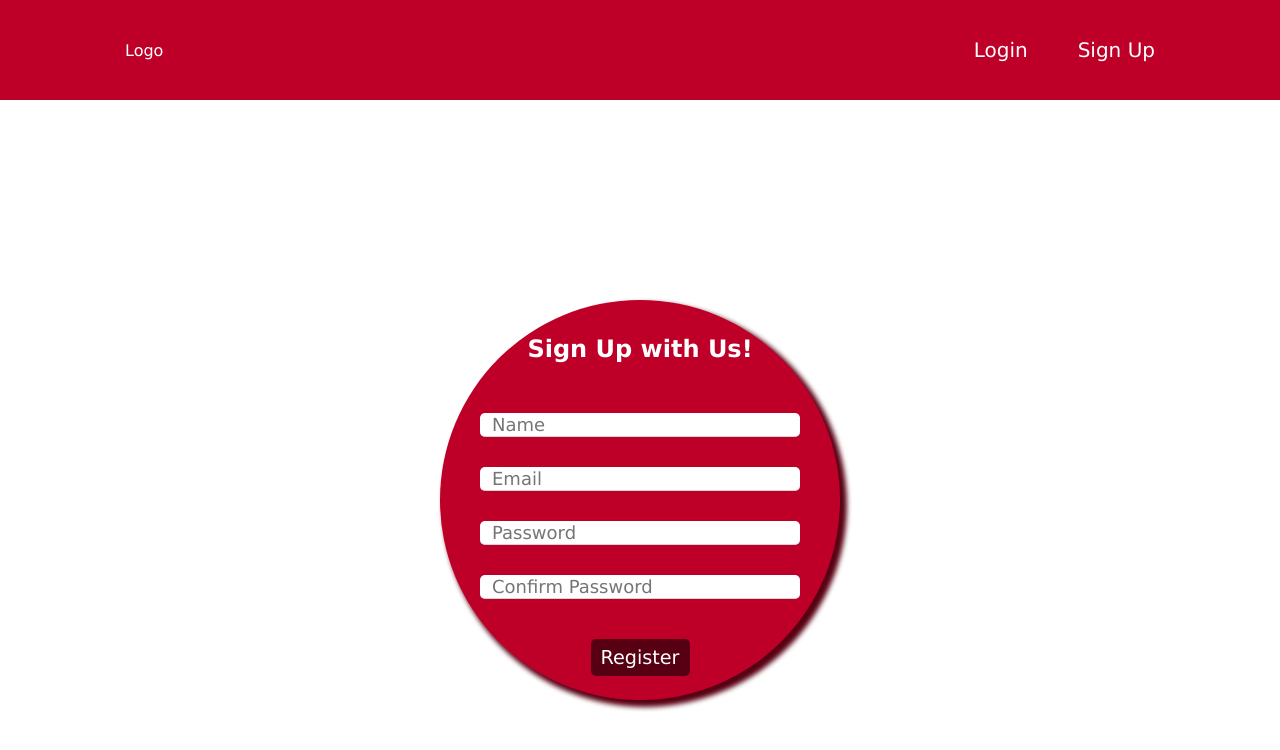
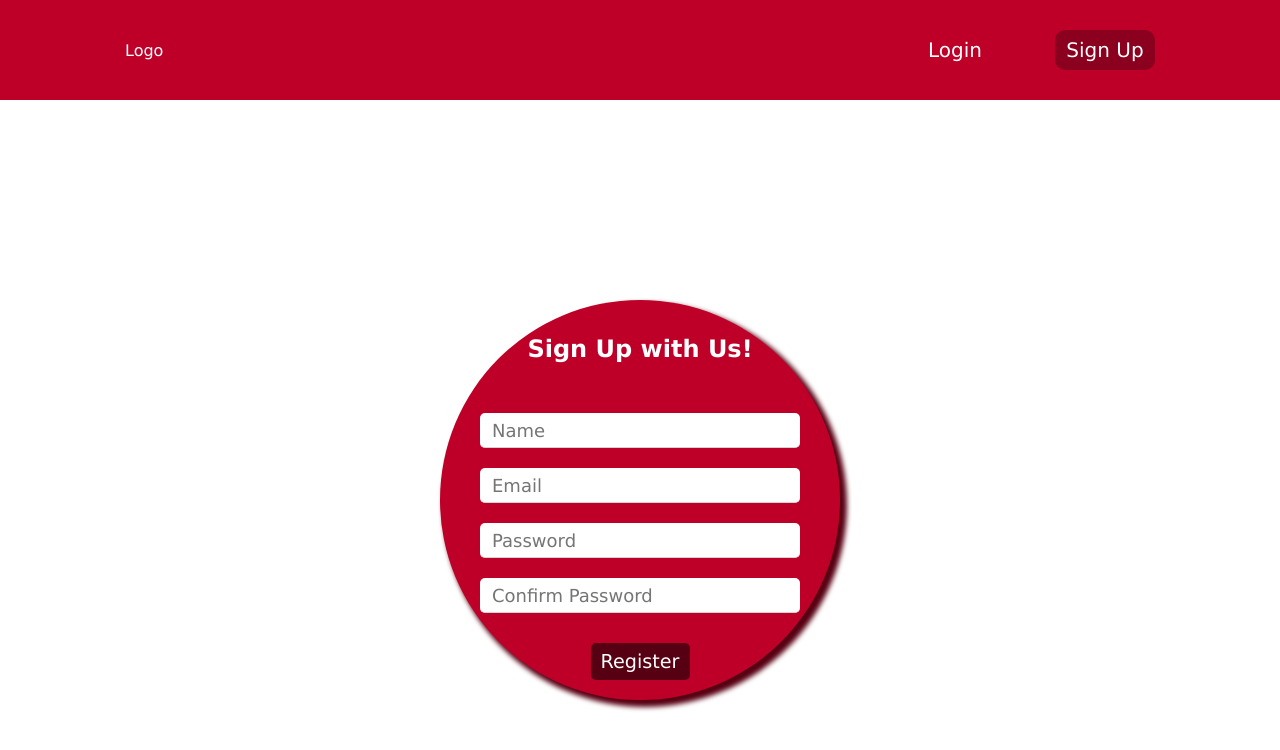
Before and after one commit to daranguizt/proyecto-escalab-react, a React (Create React App) app: page /auth/register in a window 1280 px wide. Shown: the top 750 px of the page. Built offline with nearby package versions, Linux system fonts and the light colour scheme; no server answers.

Commit message:
header + login/register almost ready

```diff
--- a/public/index.html
+++ b/public/index.html
@@ -24,6 +24,10 @@
       work correctly both with client-side routing and a non-root public URL.
       Learn how to configure a non-root public URL by running `npm run build`.
     -->
+    <link
+      rel="stylesheet"
+      href="https://cdnjs.cloudflare.com/ajax/libs/animate.css/4.1.1/animate.min.css"
+    />
     <title>React App</title>
   </head>
   <body>
--- a/src/actions/auth.js
+++ b/src/actions/auth.js
@@ -1,26 +1,59 @@
 import { firebase } from "../firebase/firebaseConfig";
 import { types } from "../types/types";
+import Swal from "sweetalert2";
 
 export const startLogin = (email, password) => {
-    return async (dispatch) => {
-        const user = await firebase.auth().signInWithEmailAndPassword(email, password);
-        console.log(user);
+  return async (dispatch) => {
+    try {
+      const {user} = await firebase
+        .auth()
+        .signInWithEmailAndPassword(email, password);
+
+      dispatch(authLogin(user));
+
+    } catch (err) {
+      Swal.fire({
+        icon: "error",
+        title: "Error",
+        text: err.message,
+      });
     }
-}
+  };
+};
 
-export const startRegister = ({name, email, password}) => {
-    return async (dispatch) => {
-        const {user} = await firebase.auth().createUserWithEmailAndPassword(email, password);
-        await user.updateProfile({displayName: name});
-        console.log(user);
+export const startRegister = ({ name, email, password }) => {
+  return async (dispatch) => {
+    try {
+      const { user } = await firebase
+        .auth()
+        .createUserWithEmailAndPassword(email, password);
+      await user.updateProfile({ displayName: name });
+      console.log(user);
+    } catch (err) {
+      Swal.fire({
+        icon: "error",
+        title: "Error",
+        text: err.message,
+      });
     }
+  };
+};
+
+export const startLogout = () => {
+  return async (dispatch) => {
+    await firebase.auth().signOut();
+    dispatch(authLogout());
+  }
 }
 
 export const authLogin = (user) => ({
-    type: types.authLogin,
-    payload: user
+  type: types.authLogin,
+  payload: {
+    uid: user.uid,
+    displayName: user.displayName
+  },
 });
 
 export const authLogout = () => ({
-    type: types.authLogout
+  type: types.authLogout,
 });
--- a/src/assets/styles/components/_auth.scss
+++ b/src/assets/styles/components/_auth.scss
@@ -28,7 +28,7 @@
     }
 
     input, button{
-        margin-bottom: 30px;
+        margin-bottom: 20px;
     }
 
 }
@@ -48,7 +48,7 @@
     text-indent: 10px;
 
 
-    transition: border-bottom .3s ease;
+    transition: border-bottom .5s ease;
 
     &:focus{
         border-bottom: 1px solid $primary;
--- a/src/assets/styles/components/_buttons.scss
+++ b/src/assets/styles/components/_buttons.scss
@@ -14,6 +14,7 @@
 
   &:hover {
     background-color: darken($color: $primary, $amount: 20);
+    border-radius: 10px;
   }
 }
 
--- a/src/assets/styles/components/_header.scss
+++ b/src/assets/styles/components/_header.scss
@@ -9,8 +9,8 @@
   height: 100px;
 }
 
-.header__navbar-logo{
-    margin-left: 50px;
+.header__navbar-logo {
+  margin-left: 50px;
 }
 
 .header__navbar-list {
@@ -20,10 +20,53 @@
   list-style-type: none;
   align-items: center;
 
-  .header__navbar-list-item{
-      text-decoration: none;
-      outline: 0;
-      margin-right: 50px;
+  .header__navbar-list-item {
+    text-decoration: none;
+    outline: 0;
+    margin-right: 50px;
+    font-size: 20px;
+
+    button {
       font-size: 20px;
+      width: 100px;
+      height: 40px;
+    }
   }
 }
+
+.header__user-nav {
+  display: flex;
+  align-items: center;
+}
+
+.header__user-avatar {
+  width: 75px;
+  height: 75px;
+  margin-left: 25px;
+  cursor: pointer;
+}
+
+.header__user-menu {
+  position: absolute;
+  list-style: none;
+  display: inline-block;
+  margin: 0;
+  padding: 0;
+  right: 75px-12.5px;
+  color: $secondary;
+
+  li {
+    background-color: $primary;
+    border-radius: 15px;
+    margin-top: 10px;
+    width: 100px;
+    height: 30px;
+    text-align: center;
+    cursor: pointer;
+  }
+}
+
+.active {
+  background-color: darken($color: $primary, $amount: 10) !important;
+  border-radius: 10px;
+}
--- a/src/components/auth/LoginScreen.jsx
+++ b/src/components/auth/LoginScreen.jsx
@@ -7,7 +7,7 @@ export const LoginScreen = () => {
   const dispatch = useDispatch();
   const initialState = {
     email: "eli@hehe.net",
-    password: "elipipi",
+    password: "elieli",
   };
   const [formValues, handleInputChange] = useForm(initialState);
 
@@ -18,7 +18,7 @@ export const LoginScreen = () => {
   };
 
   return (
-    <div className="auth__screen">
+    <div className="auth__screen ">
       <form onSubmit={handleSubmit} className="auth__box">
         <h2>Login</h2>
         <input
@@ -37,7 +37,7 @@ export const LoginScreen = () => {
           value={password}
           placeholder="Password"
         />
-        <button type="submit" className="btn btn-primary">
+        <button type="submit" className="btn btn-primary" id="loginButton">
           Login
         </button>
 
--- a/src/components/common/Header.jsx
+++ b/src/components/common/Header.jsx
@@ -1,14 +1,63 @@
-import React from 'react'
+import React, { useState } from "react";
+import { useDispatch, useSelector } from "react-redux";
+import { NavLink } from "react-router-dom";
+import { authLogout, startLogout } from "../../actions/auth";
+import avatar from "../../assets/img/avatar.svg";
 
 export const Header = () => {
-    return (
-        <nav className="header__navbar">
-            <div className="header__navbar-logo">Logo</div>
-            <ul className="header__navbar-list">
+  const dispatch = useDispatch();
+  const [displayMenu, setdisplayMenu] = useState(false);
+  const { user } = useSelector((state) => state.auth);
 
-                <li className="header__navbar-list-item">Login</li>
-                <li className="header__navbar-list-item">Sign Up</li>
-            </ul>
-        </nav>
-    )
-}
+  const handleDisplayMenu = () => {
+    setdisplayMenu(!displayMenu);
+  };
+
+  const handleLogout = () => {
+    dispatch(startLogout());
+    setdisplayMenu(false);
+  };
+
+  return (
+    <div>
+      <nav className="header__navbar ">
+        <div className="header__navbar-logo">Logo</div>
+        {!user?.uid ? (
+          <ul className="header__navbar-list animate__animated animate__fadeIn">
+            <NavLink
+              className="header__navbar-list-item "
+              to="/auth/login"
+              activeClassName="active"
+            >
+              <button className="btn ">Login</button>
+            </NavLink>
+            <NavLink
+              className="header__navbar-list-item"
+              to="/auth/register"
+              activeClassName="active"
+            >
+              <button className="btn ">Sign Up</button>
+            </NavLink>
+          </ul>
+        ) : (
+          <div className="header__user-nav animate__animated animate__fadeIn">
+            <span>{user.displayName}</span>
+            <img
+              onClick={handleDisplayMenu}
+              className="header__user-avatar"
+              src={avatar}
+              alt="avatar"
+            ></img>
+          </div>
+        )}
+      </nav>
+      {displayMenu && (
+        <ul className="header__user-menu animate__animated animate__fadeInDown animate__faster">
+          <li>Profile</li>
+          <li>Settings</li>
+          <li onClick={handleLogout}>Logout</li>
+        </ul>
+      )}
+    </div>
+  );
+};
--- a/src/routers/AppRouter.jsx
+++ b/src/routers/AppRouter.jsx
@@ -1,27 +1,52 @@
-import { BrowserRouter as Router, Route, Switch } from "react-router-dom";
+import { BrowserRouter as Router, Switch } from "react-router-dom";
+import { useEffect, useState } from "react";
+import { useDispatch } from "react-redux";
+import {firebase} from '../firebase/firebaseConfig';
 import { PublicRoute } from "./PublicRoute";
 import { PrivateRoute } from "./PrivateRoute";
 import { MainScreen } from "../components/main/MainScreen";
 import { AuthRouter } from "./AuthRouter";
 import {Header} from '../components/common/Header';
+import { authLogin, startLogin } from "../actions/auth";
 
 export const AppRouter = () => {
+  const [checking, setChecking] = useState(true);
+  const [isLoggedIn, setIsLoggedIn] = useState(false);
+  const dispatch = useDispatch();
+  useEffect(() => {
+    firebase.auth().onAuthStateChanged((user) => {
+      if (user?.uid) {
+        dispatch(authLogin(user));
+        setIsLoggedIn(true);
+
+      } else {
+        setIsLoggedIn(false);
+      }
+
+      setChecking(false);
+    });
+  }, [dispatch, setChecking]);
+
+  if (checking) {
+    return <h1>Please wait...</h1>;
+  }
+
   return (
     <Router>
       <Header />
       <Switch>
         <PublicRoute
           path="/auth"
-          isLoggedIn={false}
+          isLoggedIn={isLoggedIn}
           component={AuthRouter}
           restricted={true}
         />
 
-        <PrivateRoute
+        <PublicRoute
           path="/"
-          isLoggedIn={false}
+          isLoggedIn={isLoggedIn}
           component={MainScreen}
-          restricted={true}
+          restricted={false}
         />
       </Switch>
     </Router>
--- a/src/routers/PublicRoute.jsx
+++ b/src/routers/PublicRoute.jsx
@@ -7,7 +7,6 @@ export const PublicRoute = ({
   restricted,
   ...rest
 }) => {
-
   return (
     <Route
       {...rest}
```
Also changed, not shown: src/assets/img/avatar.svg (added).
